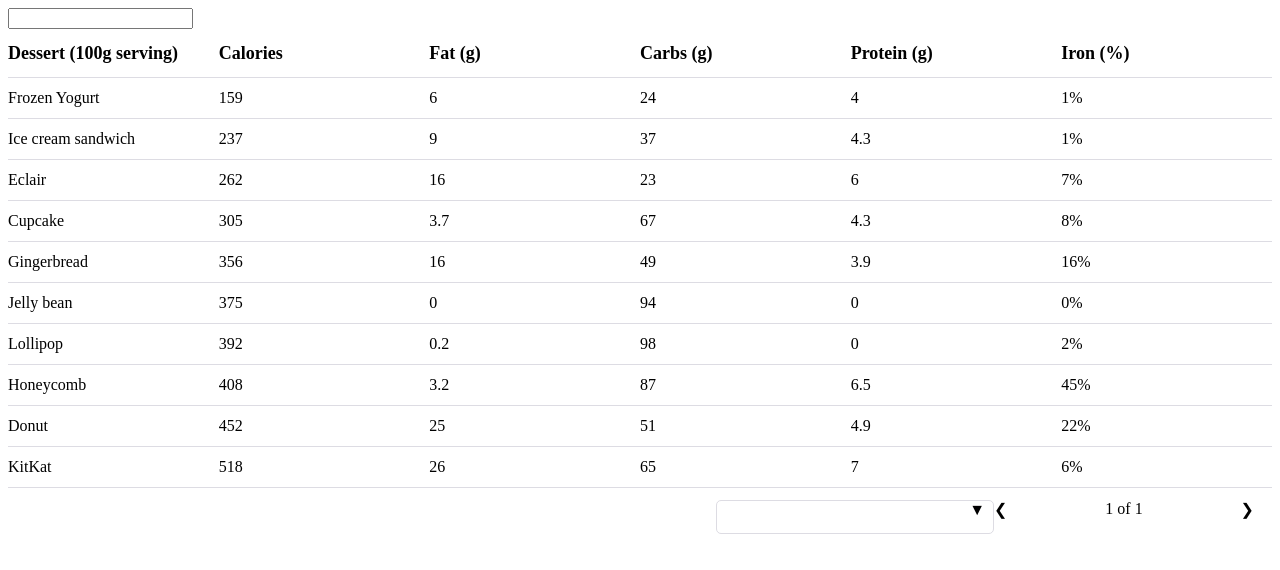
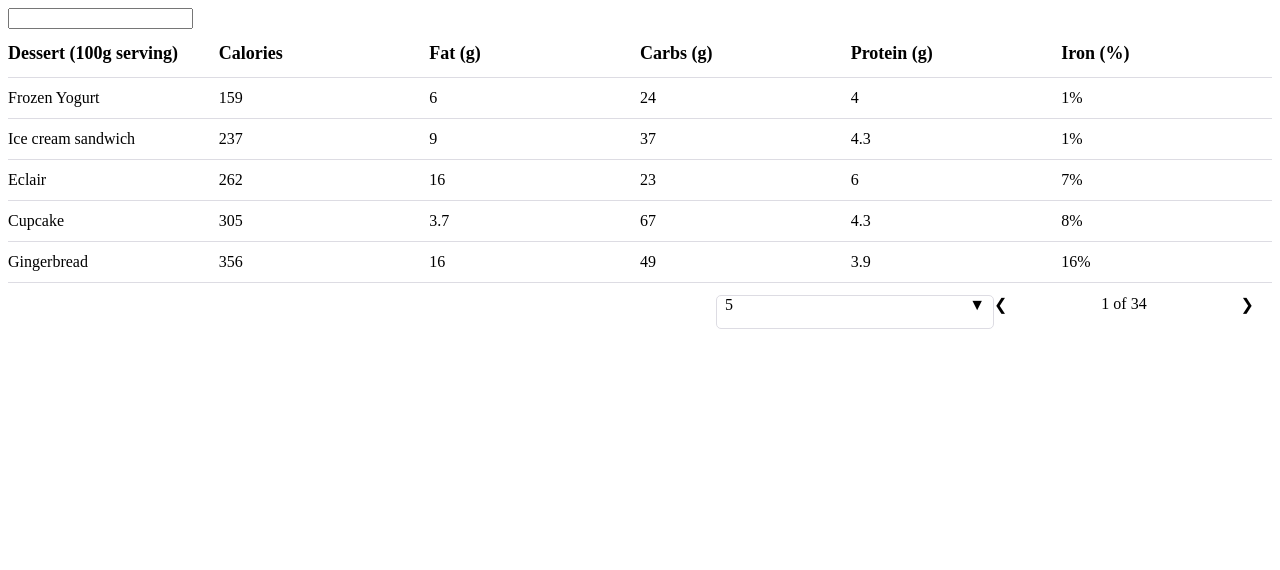
Before and after one commit to Zevs211/guileless-ui, a Vue app: page / in a window 1280 px wide. Shown: the top 570 px of the page. Built offline with nearby package versions, Linux system fonts and the light colour scheme; the HTML template or start-up script is replaced by a standard one.

Commit message:
little fixes

```diff
--- a/src/components/VDropdown.vue
+++ b/src/components/VDropdown.vue
@@ -47,7 +47,7 @@ export default {
       return this.savedOptions
     },
     selectedValue() {
-      if (this.savedOptions.length === 0) return ''
+      if (this.savedOptions.length === 0) return '5'
       return this.savedOptions[this.selectedIndex][this.itemValue]
     },
   },
--- a/src/components/VTable.vue
+++ b/src/components/VTable.vue
@@ -42,8 +42,8 @@
         :items="paginationOptions"
         @on-select="onItemsPerPageSelect"
       />
-      <!-- <v-dropdown :items="['alaska', 'russia', 'usa']" />
-      <v-dropdown :items="[false, true]" />
+      <!-- <v-dropdown :items="['alaska', 'russia', 'usa']" /> -->
+      <!-- <v-dropdown :items="[false, true]" />
       <v-dropdown :items="[1, 2, 3, 4]" />
       <v-dropdown :items="[{ ff: 11 }, { ff: 22 }]" item-value="ff" /> -->
     </div>
@@ -54,6 +54,7 @@
 import VSearch from '@/components/VSearch.vue'
 import VDropdown from '@/components/VDropdown.vue'
 import { deepClone } from '@/helpers'
+import { VALUE_ALL } from '@/consts'
 
 export default {
   name: 'VTable',
@@ -77,7 +78,12 @@ export default {
       rows: [],
       sortingKey: '',
       sortingOrder: 1,
-      paginationOptions: [{ value: 5 }, { value: 10 }, { value: 15 }],
+      paginationOptions: [
+        { value: 5 },
+        { value: 10 },
+        { value: 15 },
+        { value: VALUE_ALL },
+      ],
       rowsPerPage: null,
       currentPage: 1,
       totalPages: 1,
@@ -115,9 +121,9 @@ export default {
     },
   },
   created() {
-    // this.rows = deepClone(this.items)
     const copyItems = deepClone(this.items)
-    this.rows = copyItems.slice(0, 10)
+    this.rows = copyItems.slice(0, 5)
+    this.totalPages = Math.ceil(this.items.length / this.rows.length)
   },
   methods: {
     getCellValue(row, column) {
@@ -140,6 +146,13 @@ export default {
       this.rows = deepClone(filteredRows)
     },
     onItemsPerPageSelect(value) {
+      if (value.value === VALUE_ALL) {
+        this.rowsPerPage = { value: this.items.length }
+        this.currentPage = 1
+        this.totalPages = 1
+        this.paginate()
+        return
+      }
       this.rowsPerPage = value
       this.currentPage = 1
       this.totalPages = Math.ceil(this.items.length / this.rowsPerPage.value)
--- /dev/null
+++ b/src/consts/index.js
@@ -0,0 +1 @@
+export const VALUE_ALL = 'All'
```
